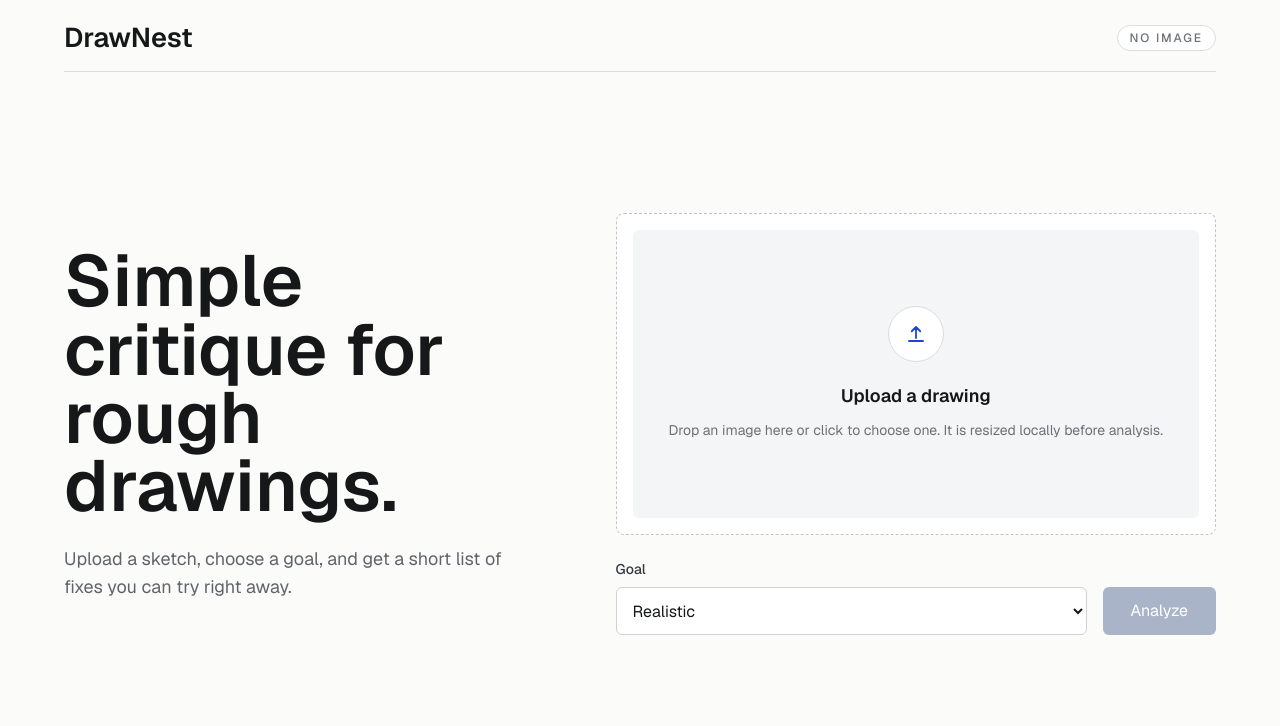
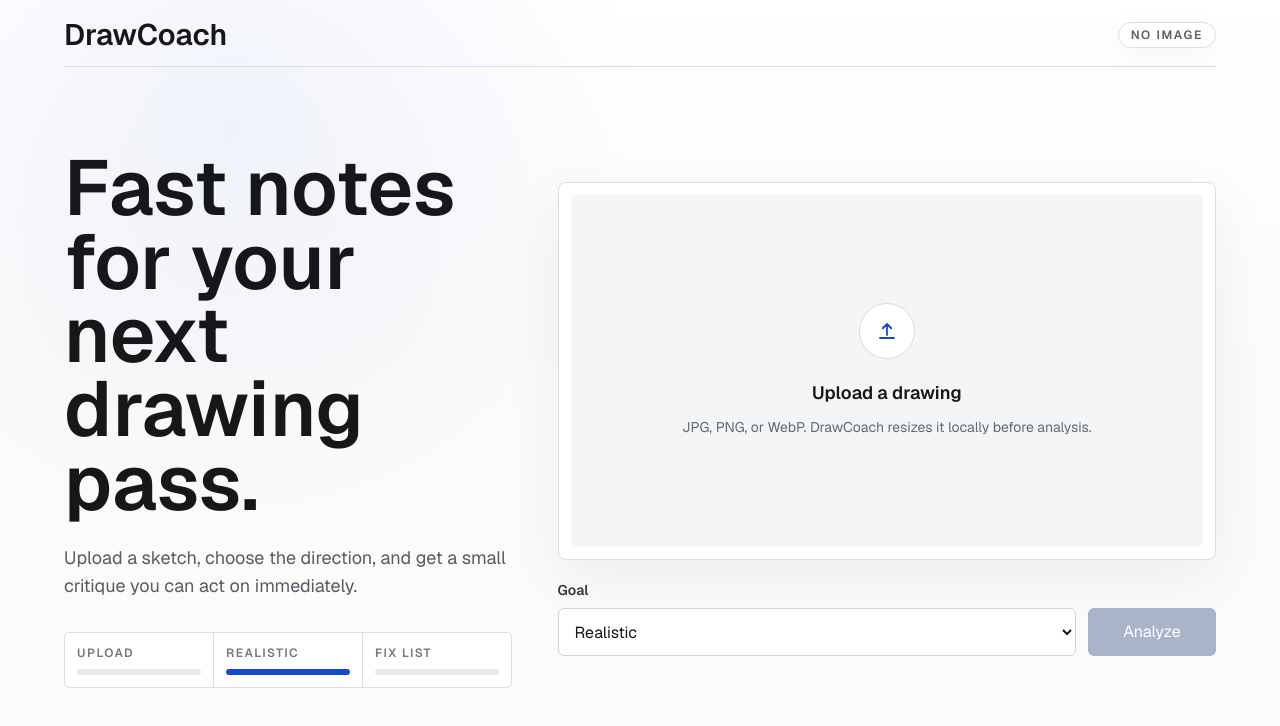
Before and after one commit to CAnimal4/DrawCoach, a Next.js app: page / in a window 1280 px wide. Shown: the top 726 px of the page. Built offline with nearby package versions, Linux system fonts and the light colour scheme.

Commit message:
Polish DrawCoach UI

```diff
--- a/app/globals.css
+++ b/app/globals.css
@@ -22,7 +22,9 @@
   min-height: 100vh;
   margin: 0;
   color: var(--foreground);
-  background: var(--background);
+  background:
+    radial-gradient(circle at 18% 16%, rgba(25, 70, 210, 0.06), transparent 26rem),
+    linear-gradient(180deg, #ffffff 0%, var(--background) 44%);
   font-family: var(--font-geist-sans), ui-sans-serif, system-ui, -apple-system,
     BlinkMacSystemFont, "Segoe UI", sans-serif;
 }
@@ -38,6 +40,18 @@
   background: var(--ink);
 }
 
+@keyframes fadeIn {
+  from {
+    opacity: 0;
+    transform: translateY(8px);
+  }
+
+  to {
+    opacity: 1;
+    transform: translateY(0);
+  }
+}
+
 @media (prefers-reduced-motion: reduce) {
   *,
   *::before,
--- a/app/layout.tsx
+++ b/app/layout.tsx
@@ -13,7 +13,7 @@
 });
 
 export const metadata: Metadata = {
-  title: "DrawNest",
+  title: "DrawCoach",
   description: "A minimal drawing critique MVP.",
 };
 
--- a/app/page.tsx
+++ b/app/page.tsx
@@ -19,6 +19,7 @@
   const [error, setError] = useState("");
   const [isPreparing, setIsPreparing] = useState(false);
   const [isAnalyzing, setIsAnalyzing] = useState(false);
+  const [isDragging, setIsDragging] = useState(false);
   const inputRef = useRef<HTMLInputElement>(null);
 
   const statusText = useMemo(() => {
@@ -36,6 +37,8 @@
 
     return "No image";
   }, [isAnalyzing, isPreparing, upload]);
+
+  const selectedGoalLabel = titleCase(goal);
 
   async function handleFile(file: File | undefined) {
     if (!file) {
@@ -61,6 +64,20 @@
     }
   }
 
+  function resetUpload() {
+    if (upload?.previewUrl) {
+      URL.revokeObjectURL(upload.previewUrl);
+    }
+
+    setUpload(null);
+    setResult(null);
+    setError("");
+
+    if (inputRef.current) {
+      inputRef.current.value = "";
+    }
+  }
+
   async function analyze() {
     if (!upload || isPreparing || isAnalyzing) {
       return;
@@ -80,35 +97,50 @@
   }
 
   return (
-    <main className="min-h-screen px-5 py-6 text-[#161719] sm:px-8 lg:px-12">
+    <main className="min-h-screen px-4 py-5 text-[#161719] sm:px-7 lg:px-10">
       <div className="mx-auto flex min-h-[calc(100vh-3rem)] w-full max-w-6xl flex-col">
-        <header className="flex items-center justify-between border-b border-[#dededb] pb-5">
-          <Link className="text-[1.7rem] font-semibold leading-none tracking-normal" href="/">
-            DrawNest
+        <header className="flex items-center justify-between border-b border-[#dededb] pb-4">
+          <Link className="text-[1.85rem] font-semibold leading-none tracking-normal" href="/">
+            DrawCoach
           </Link>
-          <span className="rounded-full border border-[#dededb] bg-white px-3 py-1 text-xs font-medium uppercase tracking-[0.16em] text-[#6c7178]">
+          <span className="rounded-full border border-[#dededb] bg-white/85 px-3 py-1 text-xs font-semibold uppercase tracking-[0.14em] text-[#59606a] shadow-[0_8px_30px_rgba(22,23,25,0.04)]">
             {statusText}
           </span>
         </header>
 
-        <section className="grid flex-1 gap-10 py-10 lg:grid-cols-[0.92fr_1.08fr] lg:items-center lg:py-14">
-          <div className="max-w-xl">
-            <h1 className="text-5xl font-semibold leading-[0.95] tracking-normal text-[#161719] sm:text-6xl lg:text-7xl">
-              Simple critique for rough drawings.
+        <section className="grid flex-1 gap-9 py-8 lg:grid-cols-[0.82fr_1.18fr] lg:items-center lg:py-12">
+          <div className="max-w-xl animate-[fadeIn_360ms_ease-out]">
+            <h1 className="text-5xl font-semibold leading-[0.95] tracking-normal text-[#161719] sm:text-6xl lg:text-[4.85rem]">
+              Fast notes for your next drawing pass.
             </h1>
-            <p className="mt-6 max-w-md text-base leading-7 text-[#5f646b] sm:text-lg">
-              Upload a sketch, choose a goal, and get a short list of fixes you can try right away.
+            <p className="mt-6 max-w-md text-base leading-7 text-[#555c65] sm:text-lg">
+              Upload a sketch, choose the direction, and get a small critique you can act on immediately.
             </p>
+            <div className="mt-8 grid max-w-md grid-cols-3 gap-px overflow-hidden rounded-md border border-[#dededb] bg-[#dededb] text-sm">
+              <Step label="Upload" active={Boolean(upload)} />
+              <Step label={selectedGoalLabel} active />
+              <Step label="Fix list" active={Boolean(result)} />
+            </div>
           </div>
 
-          <div className="space-y-6">
+          <div className="space-y-5 animate-[fadeIn_420ms_ease-out]">
             <label
-              className="group block cursor-pointer rounded-lg border border-dashed border-[#bfc4ca] bg-white p-4 transition duration-200 hover:border-[#1946d2] hover:shadow-[0_18px_55px_rgba(22,23,25,0.08)]"
+              className={[
+                "group block cursor-pointer rounded-lg border bg-white p-3 transition duration-200",
+                isDragging
+                  ? "border-[#1946d2] shadow-[0_24px_70px_rgba(25,70,210,0.14)]"
+                  : "border-[#dededb] shadow-[0_18px_60px_rgba(22,23,25,0.06)] hover:border-[#1946d2] hover:shadow-[0_22px_70px_rgba(22,23,25,0.09)]",
+              ].join(" ")}
               onDragOver={(event) => {
                 event.preventDefault();
+                setIsDragging(true);
+              }}
+              onDragLeave={() => {
+                setIsDragging(false);
               }}
               onDrop={(event) => {
                 event.preventDefault();
+                setIsDragging(false);
                 void handleFile(event.dataTransfer.files[0]);
               }}
             >
@@ -121,7 +153,7 @@
                   void handleFile(event.target.files?.[0]);
                 }}
               />
-              <div className="flex min-h-72 items-center justify-center overflow-hidden rounded-md bg-[#f4f5f6]">
+              <div className="relative flex min-h-[19rem] items-center justify-center overflow-hidden rounded-md bg-[#f4f5f6] sm:min-h-[22rem]">
                 {upload ? (
                   // eslint-disable-next-line @next/next/no-img-element
                   <img
@@ -131,26 +163,45 @@
                   />
                 ) : (
                   <div className="px-8 text-center">
-                    <div className="mx-auto mb-5 flex h-14 w-14 items-center justify-center rounded-full border border-[#d8dbdf] bg-white text-[#1946d2] transition duration-200 group-hover:-translate-y-0.5">
+                    <div className="mx-auto mb-5 flex h-14 w-14 items-center justify-center rounded-full border border-[#d8dbdf] bg-white text-[#1946d2] transition duration-200 group-hover:-translate-y-0.5 group-hover:border-[#1946d2]">
                       <UploadIcon />
                     </div>
-                    <p className="text-lg font-semibold">Upload a drawing</p>
-                    <p className="mt-2 text-sm leading-6 text-[#6c7178]">
-                      Drop an image here or click to choose one. It is resized locally before analysis.
+                    <p className="text-lg font-semibold">
+                      {isDragging ? "Drop it here" : "Upload a drawing"}
+                    </p>
+                    <p className="mt-2 text-sm leading-6 text-[#626975]">
+                      JPG, PNG, or WebP. DrawCoach resizes it locally before analysis.
                     </p>
                   </div>
                 )}
               </div>
               {upload ? (
-                <p className="mt-3 truncate text-sm text-[#6c7178]">{upload.fileName}</p>
+                <div className="mt-3 flex flex-wrap items-center justify-between gap-3 px-1">
+                  <div className="min-w-0">
+                    <p className="truncate text-sm font-medium text-[#34383e]">{upload.fileName}</p>
+                    <p className="mt-1 text-xs text-[#737982]">
+                      Resized to {upload.metrics.width} x {upload.metrics.height}px for analysis.
+                    </p>
+                  </div>
+                  <button
+                    className="rounded-md border border-[#d8dce1] px-3 py-2 text-xs font-semibold text-[#34383e] transition hover:border-[#1946d2] hover:text-[#1946d2] focus:outline-none focus:ring-4 focus:ring-[#1946d2]/10"
+                    type="button"
+                    onClick={(event) => {
+                      event.preventDefault();
+                      resetUpload();
+                    }}
+                  >
+                    Replace
+                  </button>
+                </div>
               ) : null}
             </label>
 
-            <div className="grid gap-4 sm:grid-cols-[1fr_auto]">
+            <div className="grid gap-3 sm:grid-cols-[1fr_auto]">
               <label className="block">
-                <span className="mb-2 block text-sm font-medium text-[#34383e]">Goal</span>
+                <span className="mb-2 block text-sm font-semibold text-[#34383e]">Goal</span>
                 <select
-                  className="h-12 w-full rounded-md border border-[#cfd3d7] bg-white px-3 text-sm font-medium text-[#161719] outline-none transition focus:border-[#1946d2] focus:ring-4 focus:ring-[#1946d2]/10"
+                  className="h-12 w-full rounded-md border border-[#cfd3d7] bg-white px-3 text-sm font-semibold text-[#161719] outline-none transition hover:border-[#aeb6c0] focus:border-[#1946d2] focus:ring-4 focus:ring-[#1946d2]/10"
                   value={goal}
                   onChange={(event) => setGoal(event.target.value as Goal)}
                 >
@@ -163,19 +214,19 @@
               </label>
 
               <button
-                className="mt-auto inline-flex h-12 items-center justify-center rounded-md bg-[#1946d2] px-7 text-sm font-semibold text-white transition duration-200 hover:bg-[#0f2f92] focus:outline-none focus:ring-4 focus:ring-[#1946d2]/20 disabled:cursor-not-allowed disabled:bg-[#aab4c9]"
+                className="mt-auto inline-flex h-12 min-w-32 items-center justify-center rounded-md bg-[#1946d2] px-7 text-sm font-semibold text-white shadow-[0_14px_34px_rgba(25,70,210,0.22)] transition duration-200 hover:-translate-y-0.5 hover:bg-[#0f2f92] focus:outline-none focus:ring-4 focus:ring-[#1946d2]/20 disabled:translate-y-0 disabled:cursor-not-allowed disabled:bg-[#aab4c9] disabled:shadow-none"
                 type="button"
                 disabled={!upload || isPreparing || isAnalyzing}
                 onClick={() => {
                   void analyze();
                 }}
               >
-                {isAnalyzing ? "Analyzing..." : "Analyze"}
+                {isAnalyzing ? "Analyzing" : "Analyze"}
               </button>
             </div>
 
             {error ? (
-              <p className="rounded-md border border-[#f1b7b7] bg-[#fff7f7] px-4 py-3 text-sm font-medium text-[#9d2525]">
+              <p className="animate-[fadeIn_220ms_ease-out] rounded-md border border-[#f1b7b7] bg-[#fff7f7] px-4 py-3 text-sm font-medium text-[#9d2525]">
                 {error}
               </p>
             ) : null}
@@ -188,20 +239,48 @@
   );
 }
 
+function Step({ active, label }: { active: boolean; label: string }) {
+  return (
+    <div className="bg-white px-3 py-3">
+      <p className="truncate text-xs font-semibold uppercase tracking-[0.12em] text-[#737982]">{label}</p>
+      <div className="mt-2 h-1.5 rounded-full bg-[#e8eaee]">
+        <div
+          className={[
+            "h-full rounded-full transition-all duration-300",
+            active ? "w-full bg-[#1946d2]" : "w-0 bg-[#1946d2]",
+          ].join(" ")}
+        />
+      </div>
+    </div>
+  );
+}
+
 function ResultCard({ result }: { result: AnalyzeResponse }) {
   return (
     <section className="animate-[fadeIn_280ms_ease-out] rounded-lg border border-[#dededb] bg-white p-5 shadow-[0_22px_70px_rgba(22,23,25,0.08)]">
-      <h2 className="text-lg font-semibold">Critique</h2>
-      <p className="mt-3 text-sm leading-6 text-[#34383e]">{result.summary}</p>
+      <div className="flex items-start justify-between gap-4">
+        <div>
+          <h2 className="text-lg font-semibold">Critique</h2>
+          <p className="mt-2 text-sm leading-6 text-[#34383e]">{result.summary}</p>
+        </div>
+        <span className="rounded-full bg-[#eef3ff] px-3 py-1 text-xs font-semibold uppercase tracking-[0.12em] text-[#1946d2]">
+          {result.improvements.length} fixes
+        </span>
+      </div>
 
       <ol className="mt-5 space-y-4">
         {result.improvements.map((improvement, index) => (
-          <li className="border-t border-[#ececea] pt-4" key={`${improvement.fix}-${index}`}>
-            <p className="text-sm font-semibold text-[#161719]">{improvement.what}</p>
-            <p className="mt-1 text-sm leading-6 text-[#5f646b]">{improvement.why}</p>
-            <p className="mt-2 text-sm font-medium leading-6 text-[#1946d2]">
-              Small fix: {improvement.fix}
-            </p>
+          <li className="grid gap-3 border-t border-[#ececea] pt-4 sm:grid-cols-[2rem_1fr]" key={`${improvement.fix}-${index}`}>
+            <span className="flex h-8 w-8 items-center justify-center rounded-full bg-[#f4f6fb] text-sm font-semibold text-[#1946d2]">
+              {index + 1}
+            </span>
+            <div>
+              <p className="text-sm font-semibold text-[#161719]">{improvement.what}</p>
+              <p className="mt-1 text-sm leading-6 text-[#5f646b]">{improvement.why}</p>
+              <p className="mt-2 rounded-md bg-[#f6f8ff] px-3 py-2 text-sm font-semibold leading-6 text-[#1946d2]">
+                Small fix: {improvement.fix}
+              </p>
+            </div>
           </li>
         ))}
       </ol>
```
